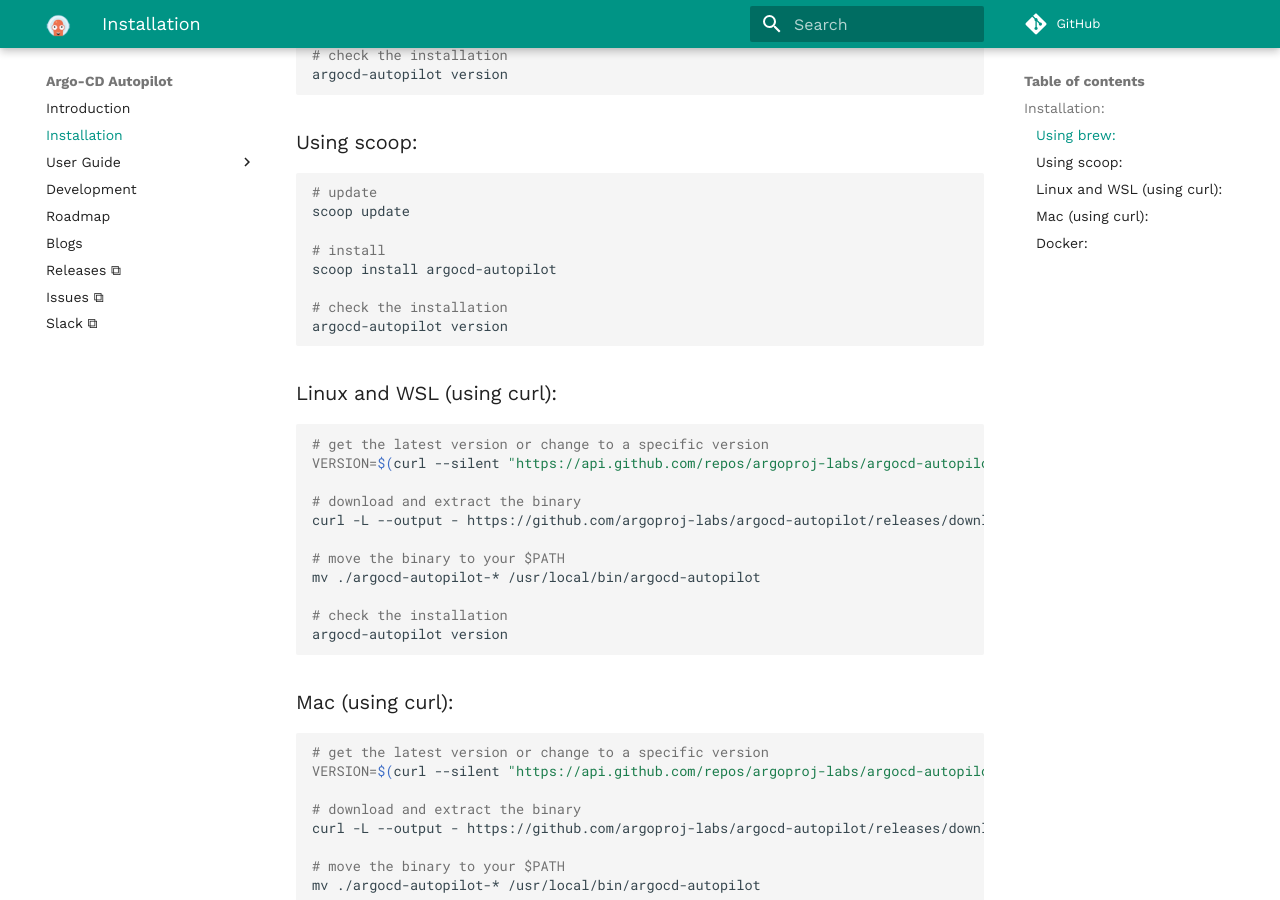
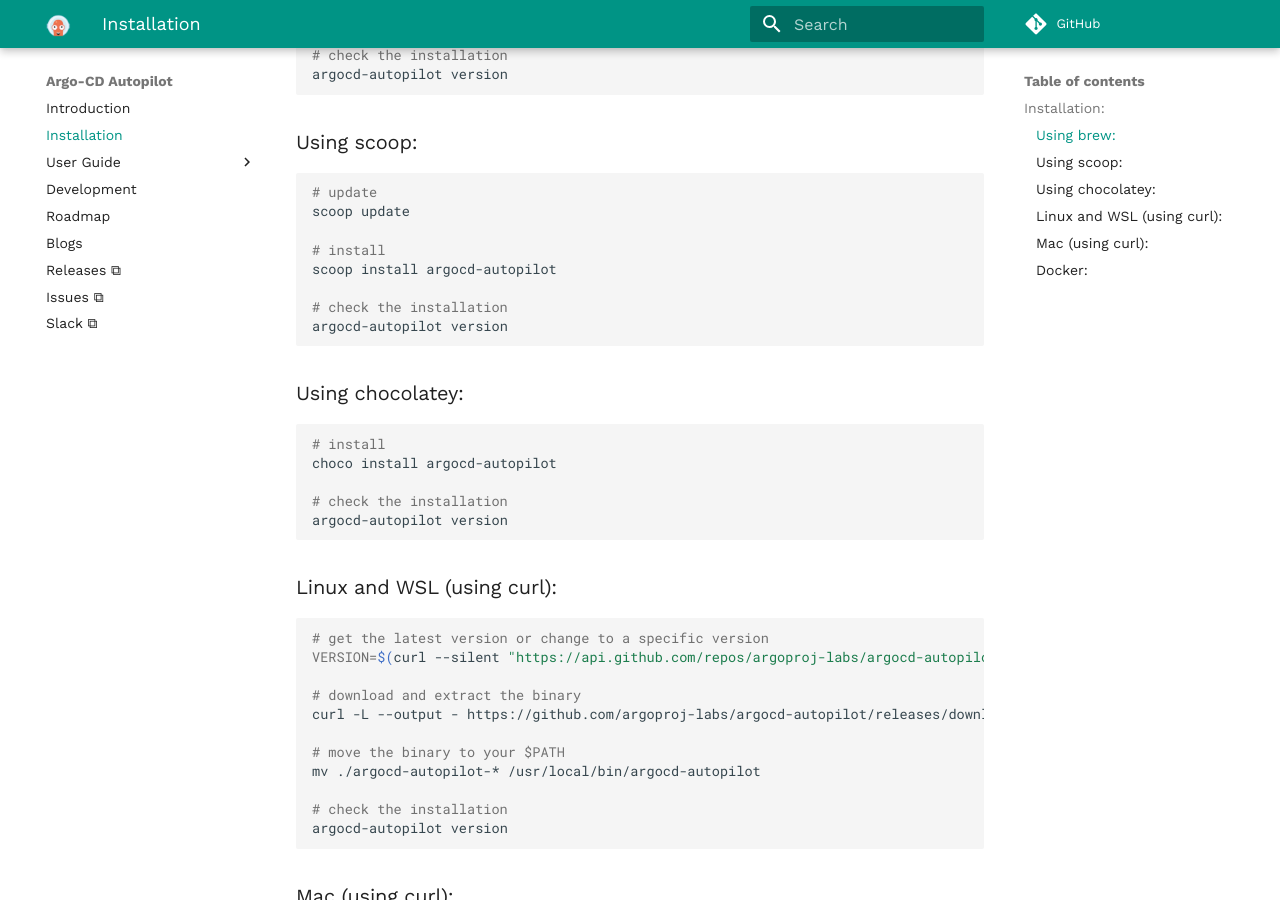
Before and after one commit to argoproj-labs/argocd-autopilot, an MkDocs documentation site: the page built from docs/Installation-Guide.md, in a window 1280 px wide and 900 px high, scrolled down 430 px. Built offline with MkDocs 1.6.1 and Material for MkDocs 9.7.7, drawn with Linux system fonts in a browser that asks for light colours; comment, search, counter and statistics services are not loaded.

Commit message:
Add Chocolatey support in docs (#222)
* chocolatey support

* Create codeql-analysis.yml

* Update README.md

Co-authored-by: zachgonzalesstax <zach.gonzales@fattmerchant.com>

````diff
--- a/docs/Installation-Guide.md
+++ b/docs/Installation-Guide.md
@@ -18,6 +18,15 @@ scoop update
 
 # install
 scoop install argocd-autopilot
+
+# check the installation
+argocd-autopilot version
+```
+
+### Using chocolatey:
+```bash
+# install
+choco install argocd-autopilot
 
 # check the installation
 argocd-autopilot version
````
Also changed, not shown: README.md (+9 -0 lines), docs/releases/release_notes.md (+9 -0 lines).
